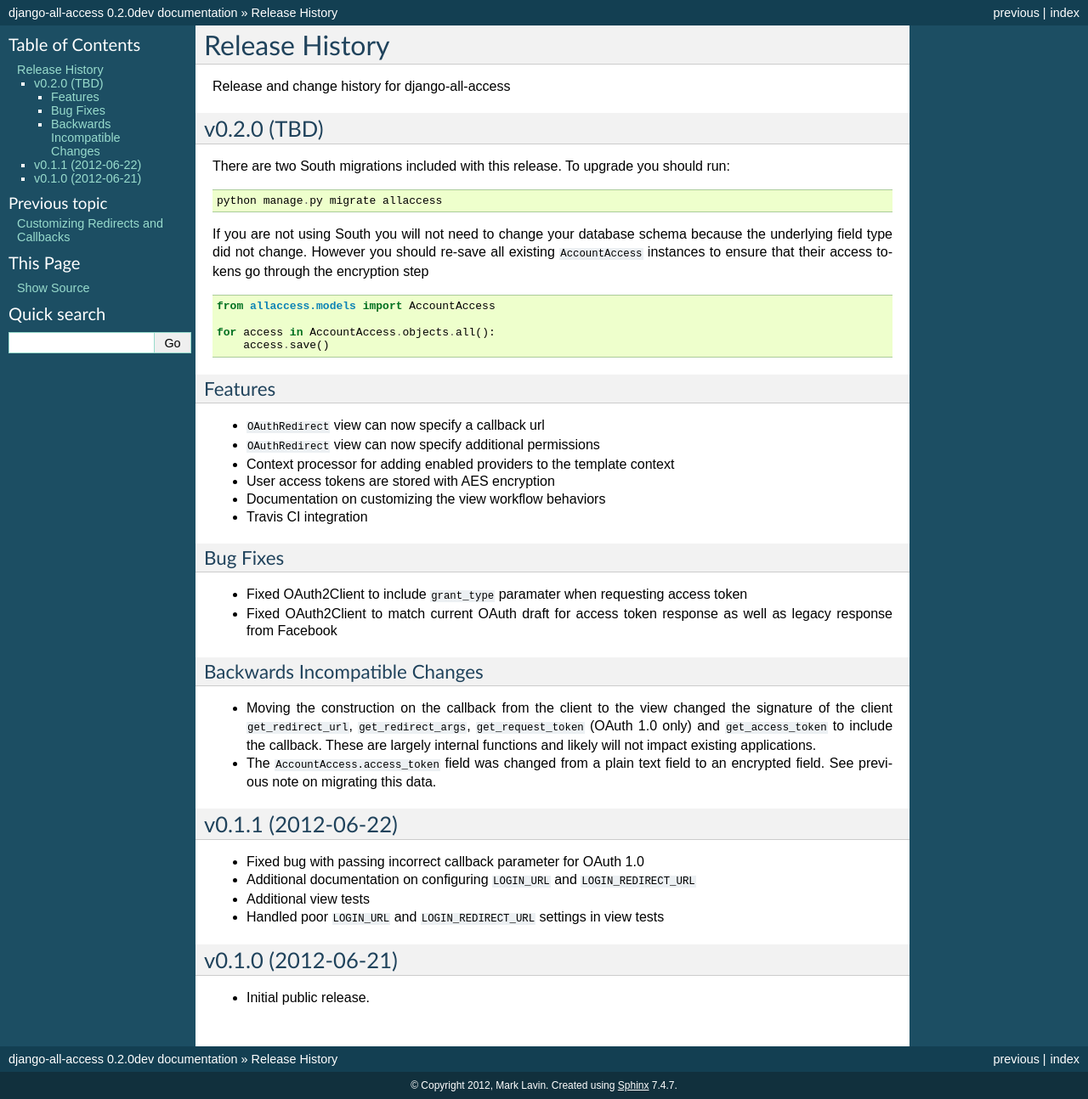
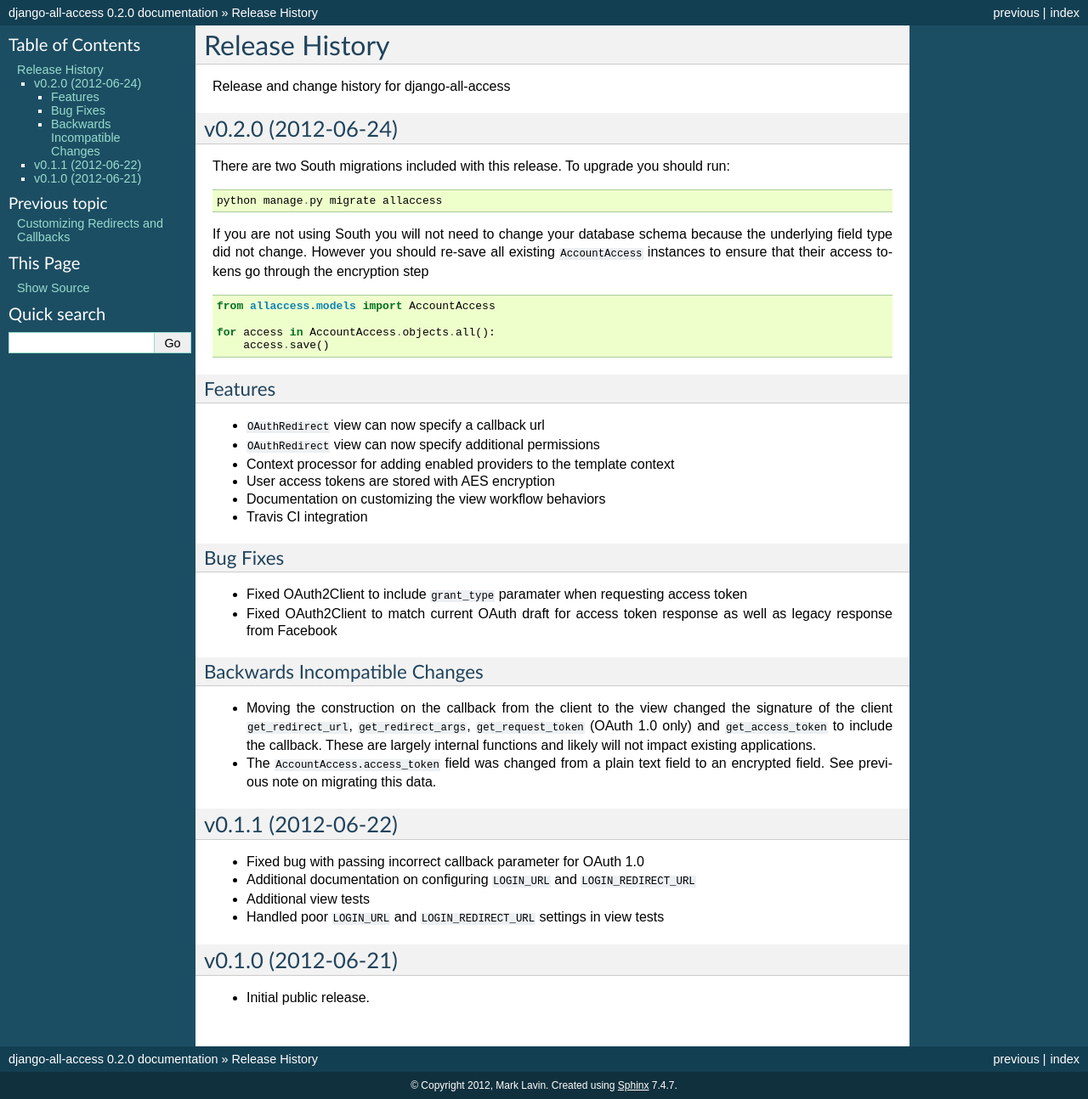
Before and after one commit to mlavin/django-all-access, a Sphinx documentation site: the page built from docs/releases.rst, in a window 1280 px wide. Shown: the whole page at 85% size. Built offline with Sphinx 7.4.7, drawn with Linux system fonts in a browser that asks for light colours.

Commit message:
Set release date along with version bump.

```diff
--- a/allaccess/__init__.py
+++ b/allaccess/__init__.py
@@ -3,4 +3,4 @@
 from OAuth 1.0 and OAuth 2.0 providers such as Twitter and Facebook.
 """
 
-__version__ = '0.2.0dev'
+__version__ = '0.2.0'
--- a/docs/conf.py
+++ b/docs/conf.py
@@ -50,7 +50,7 @@
 # The short X.Y version.
 version = '0.2'
 # The full version, including alpha/beta/rc tags.
-release = '0.2.0dev'
+release = '0.2.0'
 
 # The language for content autogenerated by Sphinx. Refer to documentation
 # for a list of supported languages.
--- a/docs/releases.rst
+++ b/docs/releases.rst
@@ -3,7 +3,7 @@
 
 Release and change history for django-all-access
 
-v0.2.0 (TBD)
+v0.2.0 (2012-06-24)
 ------------------------------------
 
 There are two South migrations included with this release. To upgrade you should run::
```
